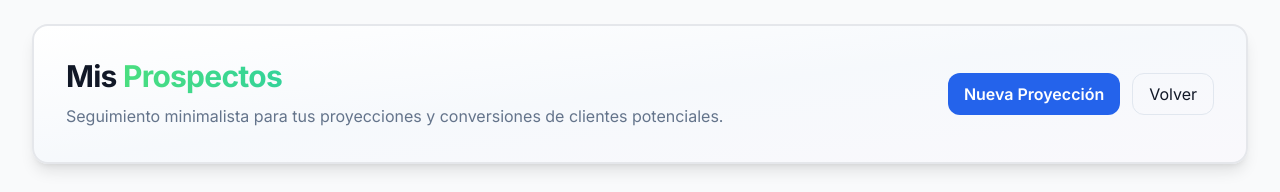
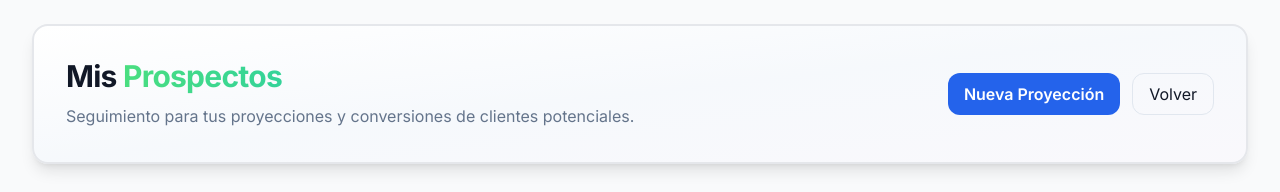
Before and after one commit to Tabix-Group/rialtor, a Next.js app in the folder frontend/: page /prospectos in a window 1280 px wide. Shown: the top 192 px of the page. Built offline with nearby package versions, Linux system fonts and the light colour scheme.

Commit message:
ajustado prospectos view

```diff
--- a/frontend/src/app/prospectos/page.tsx
+++ b/frontend/src/app/prospectos/page.tsx
@@ -81,7 +81,7 @@ export default function ProspectosPage() {
           <div className="flex items-center justify-between">
             <div>
               <h1 className="text-3xl font-bold">Mis <span className="bg-gradient-to-r from-green-400 to-emerald-400 bg-clip-text text-transparent">Prospectos</span></h1>
-              <p className="mt-2 text-slate-500 max-w-2xl">Seguimiento minimalista para tus proyecciones y conversiones de clientes potenciales.</p>
+              <p className="mt-2 text-slate-500 max-w-2xl">Seguimiento para tus proyecciones y conversiones de clientes potenciales.</p>
             </div>
             <div className="flex gap-3">
               <button onClick={handleCreate} className="bg-primary text-white px-4 py-2 rounded-xl font-semibold">Nueva Proyección</button>
```
